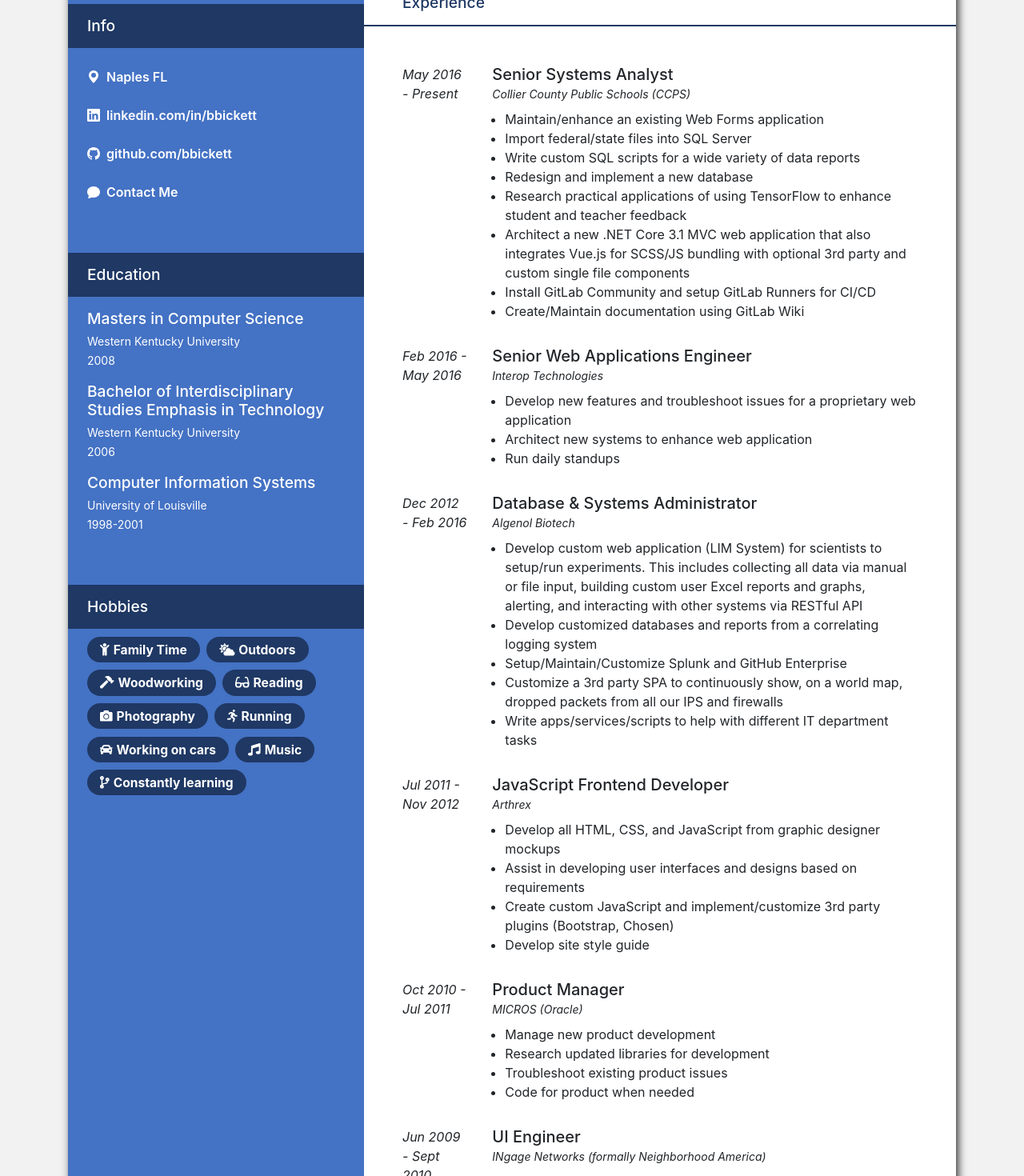
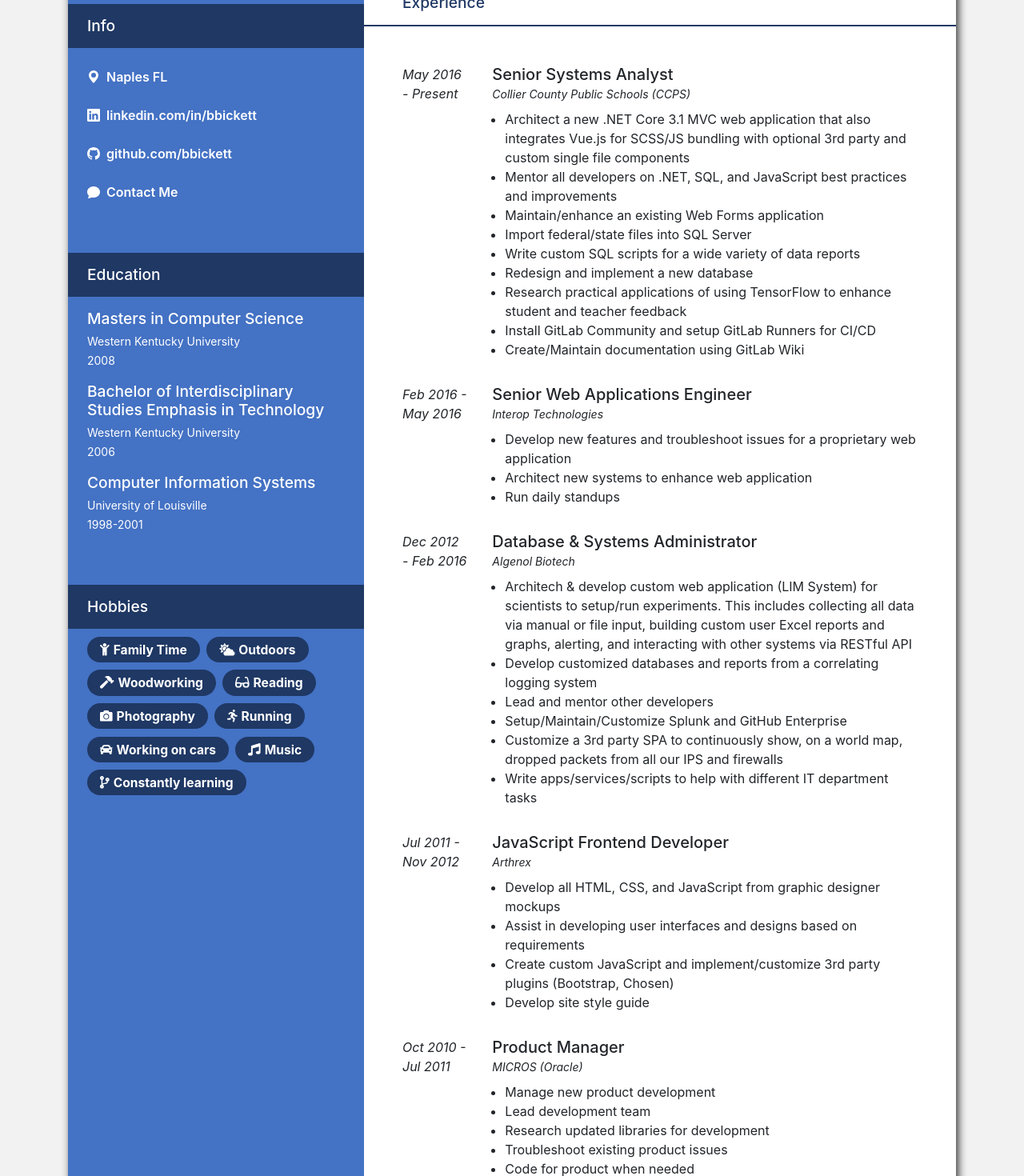
Before and after one commit to bbickett/bb-resume, a Vue app: page / in a window 1280 px wide. Shown: the part 300-1770 px from the top of the page at 80% size. Built offline with nearby package versions, Linux system fonts and the light colour scheme.

Commit message:
minor experience/skills adjustments

```diff
--- a/src/components/Experience.vue
+++ b/src/components/Experience.vue
@@ -20,12 +20,13 @@
                 <small class="company">Collier County Public Schools (CCPS)</small>
 
                 <ul class="duties">
+                    <li>Architect a new .NET Core 3.1 MVC web application that also integrates Vue.js for SCSS/JS bundling with optional 3rd party and custom single file components</li>
+                    <li>Mentor all developers on .NET, SQL, and JavaScript best practices and improvements</li>
                     <li>Maintain/enhance an existing Web Forms application</li>
                     <li>Import federal/state files into SQL Server</li>
                     <li>Write custom SQL scripts for a wide variety of data reports</li>
                     <li>Redesign and implement a new database</li>
                     <li>Research practical applications of using TensorFlow to enhance student and teacher feedback</li>
-                    <li>Architect a new .NET Core 3.1 MVC web application that also integrates Vue.js for SCSS/JS bundling with optional 3rd party and custom single file components</li>
                     <li>Install GitLab Community and setup GitLab Runners for CI/CD</li>
                     <li>Create/Maintain documentation using GitLab Wiki</li>
                 </ul>
@@ -61,9 +62,10 @@
                 <small class="company">Algenol Biotech</small>
 
                 <ul class="duties">
-                    <li>Develop custom web application (LIM System) for scientists to setup/run experiments. This includes collecting all data via
+                    <li>Architech &amp; develop custom web application (LIM System) for scientists to setup/run experiments. This includes collecting all data via
                         manual or file input, building custom user Excel reports and graphs, alerting, and interacting with other systems via RESTful API</li>
                     <li>Develop customized databases and reports from a correlating logging system</li>
+                    <li>Lead and mentor other developers</li>
                     <li>Setup/Maintain/Customize Splunk and GitHub Enterprise</li>
                     <li>Customize a 3rd party SPA to continuously show, on a world map, dropped packets from all our IPS and firewalls</li>
                     <li>Write apps/services/scripts to help with different IT department tasks</li>
@@ -104,6 +106,7 @@
 
                 <ul class="duties">
                     <li>Manage new product development</li>
+                    <li>Lead development team</li>
                     <li>Research updated libraries for development</li>
                     <li>Troubleshoot existing product issues</li>
                     <li>Code for product when needed</li>
--- a/src/components/Skills.vue
+++ b/src/components/Skills.vue
@@ -6,7 +6,7 @@
         <h5 class="header">Languages</h5>
         <div class="skills">
             <div class="skill">JavaScript
-                <b-progress value="90" height="5px"></b-progress>
+                <b-progress value="95" height="5px"></b-progress>
             </div>
             <div class="skill">HTML
                 <b-progress value="96" height="5px"></b-progress>
@@ -15,7 +15,7 @@
                 <b-progress value="96" height="5px"></b-progress>
             </div>
             <div class="skill">C#
-                <b-progress value="83" height="5px"></b-progress>
+                <b-progress value="88" height="5px"></b-progress>
             </div>
             <div class="skill">Python
                 <b-progress value="66" height="5px"></b-progress>
@@ -24,7 +24,7 @@
                 <b-progress value="85" height="5px"></b-progress>
             </div>
             <div class="skill">SQL
-                <b-progress value="82" height="5px"></b-progress>
+                <b-progress value="85" height="5px"></b-progress>
             </div>
             <div class="skill">Java
                 <b-progress value="70" height="5px"></b-progress>
@@ -59,7 +59,7 @@
                 <b-progress value="95" height="5px"></b-progress>
             </div>
             <div class="skill">TensorFlow
-                <b-progress value="70" height="5px"></b-progress>
+                <b-progress value="50" height="5px"></b-progress>
             </div>
             <div class="skill">Django
                 <b-progress value="60" height="5px"></b-progress>
@@ -93,7 +93,7 @@
                 <b-progress value="85" height="5px"></b-progress>
             </div>
             <div class="skill">Jupyter Notebooks
-                <b-progress value="60" height="5px"></b-progress>
+                <b-progress value="50" height="5px"></b-progress>
             </div>
             <div class="skill">SQL Server Management Studio
                 <b-progress value="90" height="5px"></b-progress>
```
